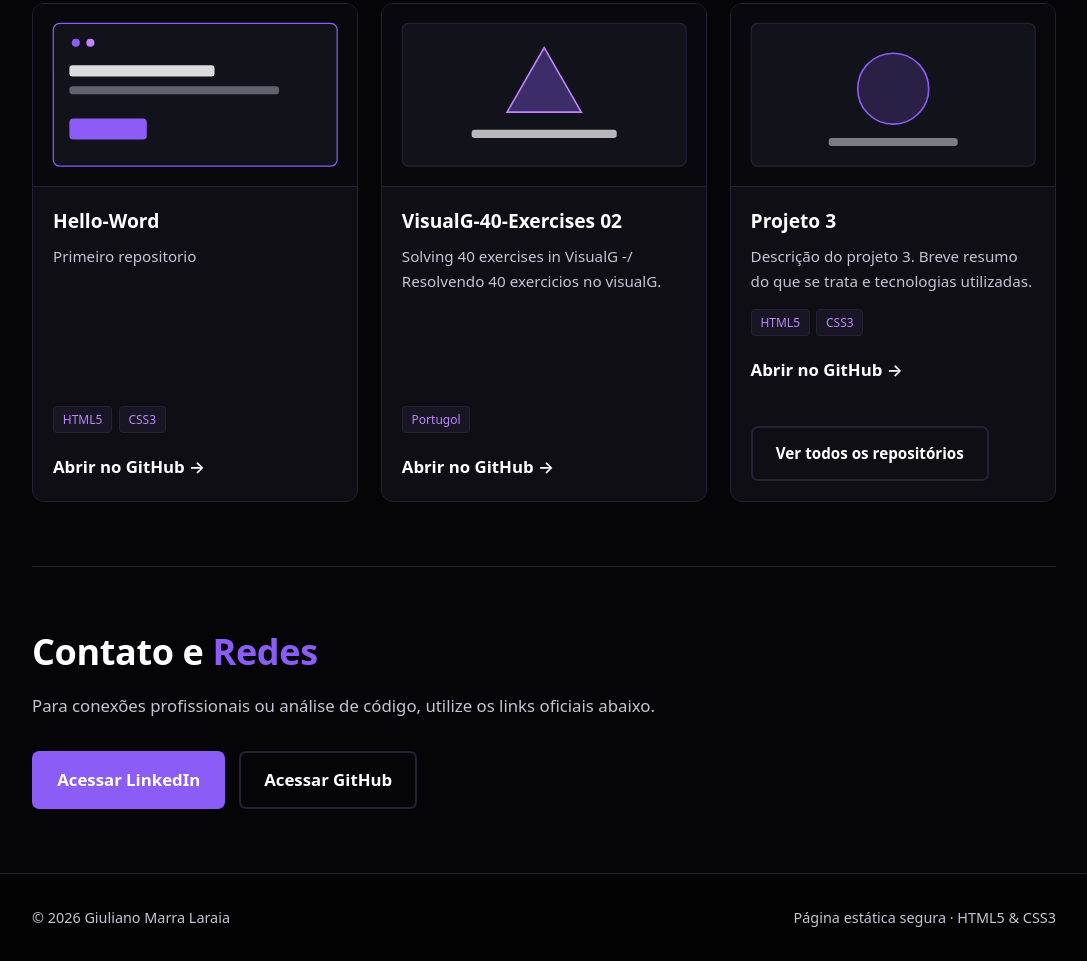
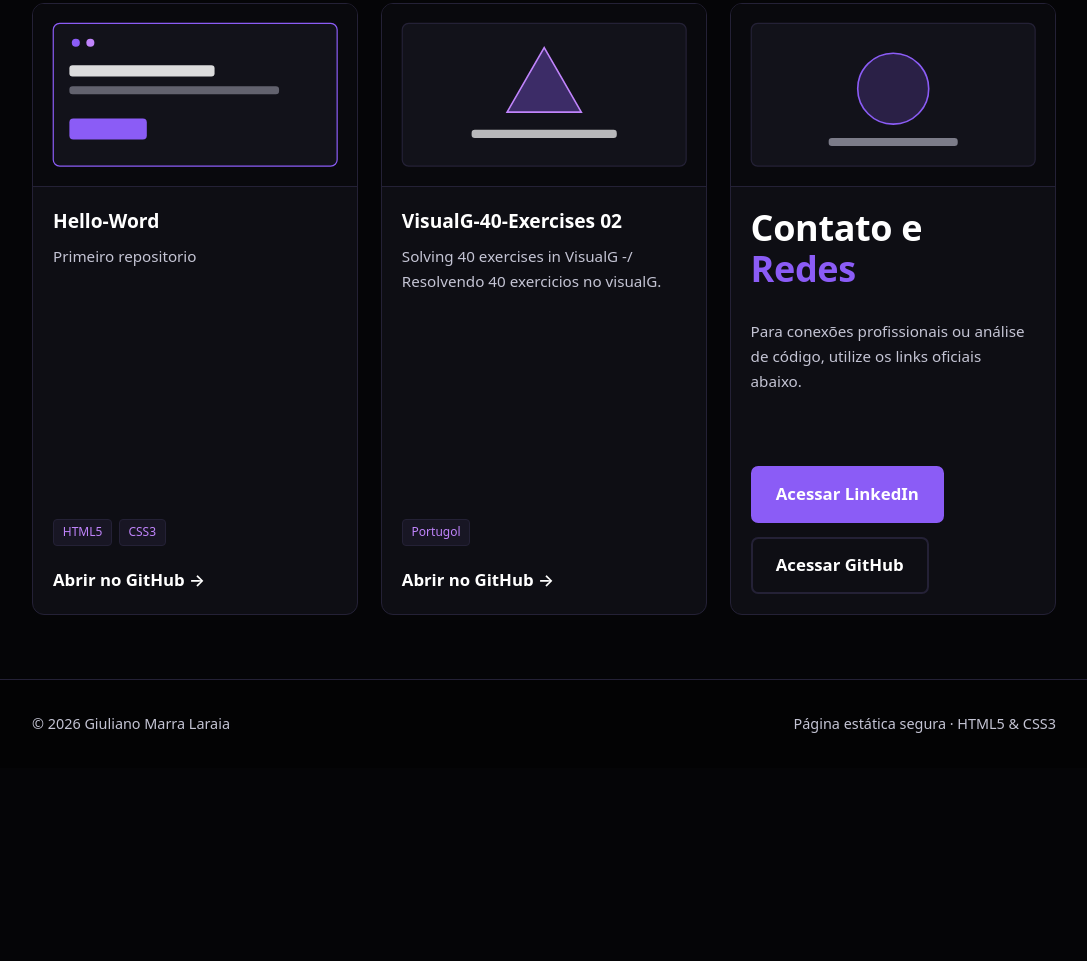
Before and after one commit to GiulianoML/GiulianoML.github.ioo, a plain HTML site: page index.html in a window 1280 px wide. Shown: the part 1702-2663 px from the top of the page, without its empty margins (96-1183 px from the left). After the commit the page ends 2470 px from the top, so only its background shows below. Drawn offline with Linux system fonts and the light colour scheme.

Commit message:
Update profile image and project details in index.html.
Removed project 3 details from the repository section.

```diff
--- a/index.html
+++ b/index.html
@@ -346,19 +346,7 @@ footer .wrap{display:flex;flex-wrap:wrap;justify-content:space-between;gap:1rem}
             <rect x="120" y="166" width="160" height="10" rx="4" fill="#c4c4d4" fill-opacity="0.6"/>
           </svg>
         </div>
-        <div class="repo-body">
-          <h3>Projeto 3</h3>
-          <p>Descrição do projeto 3. Breve resumo do que se trata e tecnologias utilizadas.</p>
-          <div class="repo-tags">
-            <span>HTML5</span>
-            <span>CSS3</span>
-          </div>
-          <a class="repo-link" href="#" target="_blank" rel="noopener noreferrer external">Abrir no GitHub &rarr;</a>
-    <p class="more">
-      <a class="btn alt" href="https://github.com/GiulianoML?tab=repositories" target="_blank" rel="noopener noreferrer external">Ver todos os repositórios</a>
-    </p>
-  </section>
-
+        <div class="repo-body"
   <section id="contato" class="wrap">
     <h2>Contato e <span>Redes</span></h2>
     <p class="section-desc">Para conexões profissionais ou análise de código, utilize os links oficiais abaixo.</p>
```
